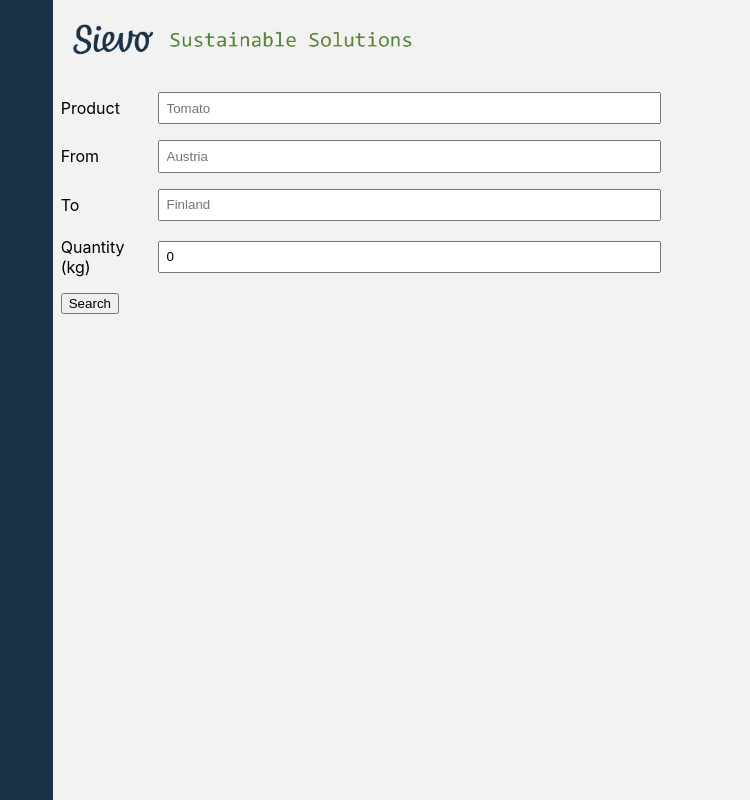
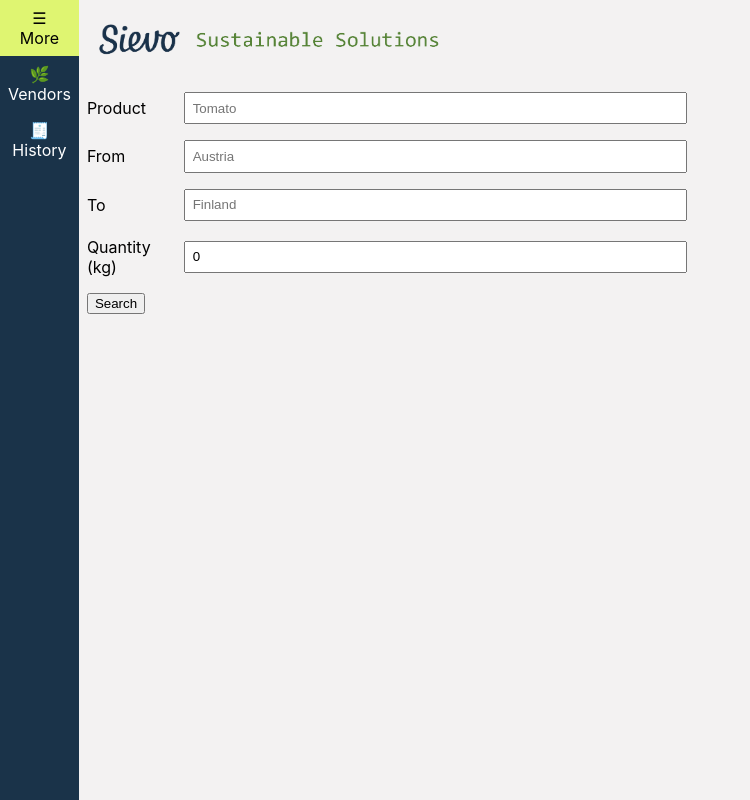
Before and after one commit to lachs1/junction2021, a React (Create React App) app in the folder app/: page / in a window 1280 px wide. Shown: the whole page, without its empty margins (0-750 px from the left). Built offline with nearby package versions, Linux system fonts and the light colour scheme.

Commit message:
Dummy buttons

```diff
--- a/app/src/App.css
+++ b/app/src/App.css
@@ -7,10 +7,23 @@
 
 .Sidebar {
   background-color: #1a3349;
-  width: 55px;
   height: 100%;
 }
 
+.SidebarButton {
+  color: white;
+  display: flex;
+  flex-direction: column;
+  align-items: center;
+  justify-content: center;
+  padding: 0.5em;
+  cursor: pointer;
+}
+
+.SidebarButton:hover {
+  background-color: rgb(223, 245, 113);
+  color: black;
+}
 .Dashboard {
   width: 100%;
   background-color: #f3f2f2;
--- a/app/src/App.js
+++ b/app/src/App.js
@@ -39,7 +39,17 @@ export default class App extends React.Component {
 
     return (
       <div className='App'>
-        <div className='Sidebar'></div>
+        <div className='Sidebar'>
+          <div className='SidebarButton'>
+            ☰<div>More</div>
+          </div>
+          <div className='SidebarButton'>
+            🌿 <div>Vendors</div>
+          </div>
+          <div className='SidebarButton'>
+            🧾 <div>History</div>
+          </div>
+        </div>
         <div className='Dashboard'>
           <img src={logo} alt='Logo' height={80} />
           <form onSubmit={this.handleSubmit} className='Form'>
```
